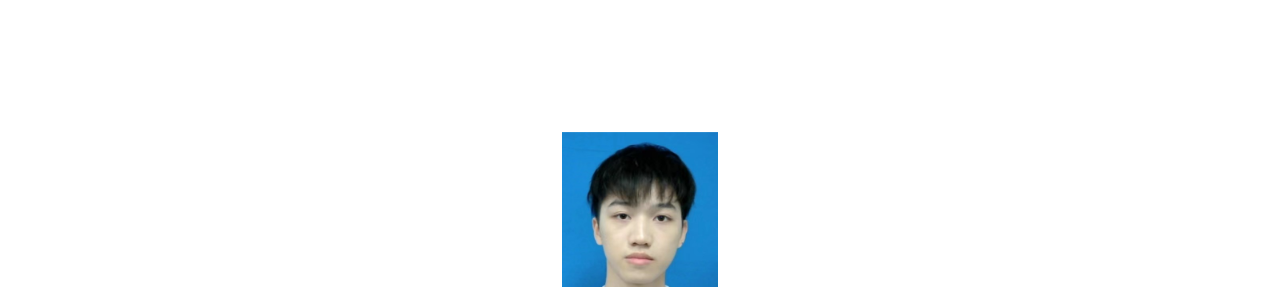
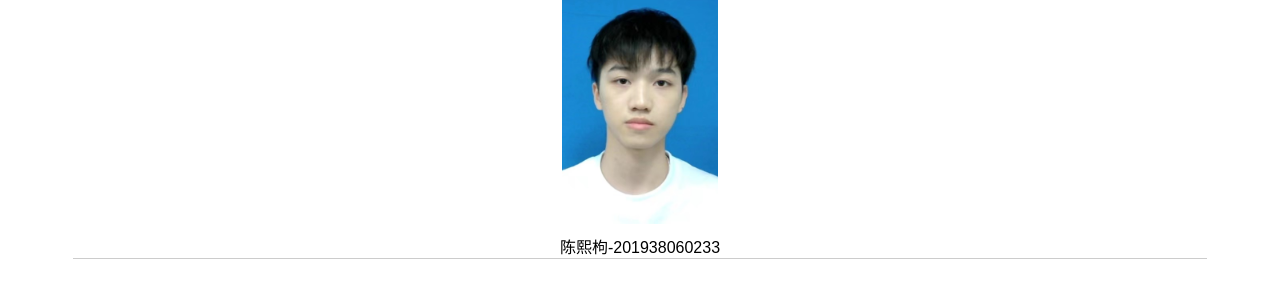
Before and after one commit to hash106/aaa2, a plain HTML site: page index.html in a window 1280 px wide. Shown: the part 72-359 px from the top of the page. Drawn offline with Linux system fonts and the light colour scheme.

Commit message:
Update index.html

```diff
--- a/index.html
+++ b/index.html
@@ -26,7 +26,7 @@
 			}
 			#name{
 				font-size:16px;
-				margin-top:-30px;
+				margin-top:-160px;
 			}
 			hr{
 				border:none;
@@ -47,7 +47,7 @@
 			}
 			#pic{
 				transform:scale(0.4);
-				margin-top:-25px;
+				margin-top:-160px;
 
 			}
 			#right{
```
